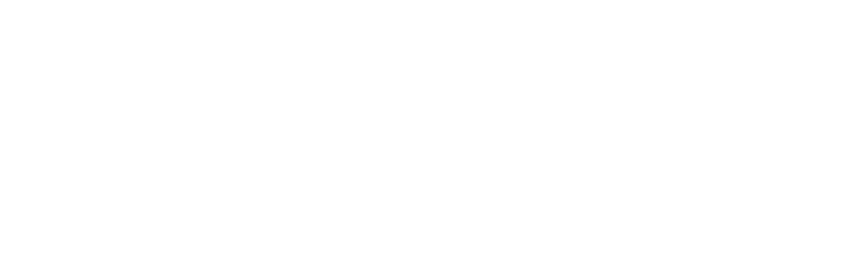
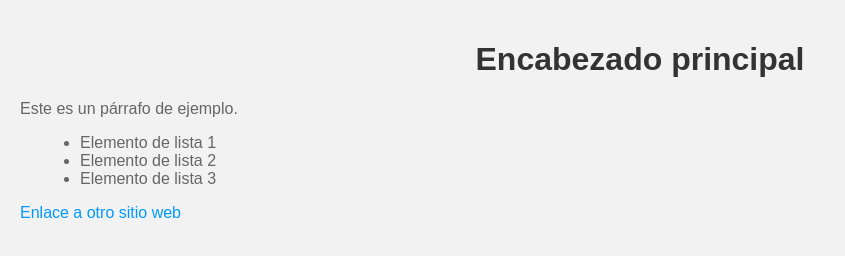
Before and after one commit to Solrac619/Maya-Zak, a plain HTML site: page index.html in a window 1280 px wide. Shown: the whole page, without its empty margins (0-845 px from the left). Drawn offline with Linux system fonts and the light colour scheme.

Commit message:
Se hacen los archivos

```diff
--- /dev/null
+++ b/Styles.css
@@ -0,0 +1,32 @@
+body {
+    font-family: Arial, sans-serif;
+    background-color: #f2f2f2;
+    margin: 0;
+    padding: 20px;
+  }
+
+  h1 {
+    color: #333;
+    text-align: center;
+  }
+
+  p {
+    color: #666;
+    font-size: 16px;
+  }
+
+  ul {
+    list-style-type: disc;
+    color: #666;
+    font-size: 16px;
+    margin-left: 20px;
+  }
+
+  a {
+    color: #0099ff;
+    text-decoration: none;
+  }
+
+  a:hover {
+    text-decoration: underline;
+  }
--- a/index.html
+++ b/index.html
@@ -4,9 +4,20 @@
     <meta charset="UTF-8">
     <meta http-equiv="X-UA-Compatible" content="IE=edge">
     <meta name="viewport" content="width=device-width, initial-scale=1.0">
+    <link rel="stylesheet" href="Styles.css">
     <title>Document</title>
 </head>
 <body>
+    <h1>Encabezado principal</h1>
 
+  <p>Este es un párrafo de ejemplo.</p>
+
+  <ul>
+    <li>Elemento de lista 1</li>
+    <li>Elemento de lista 2</li>
+    <li>Elemento de lista 3</li>
+  </ul>
+
+  <a href="https://www.google.com">Enlace a otro sitio web</a>
 </body>
 </html>
--- /dev/null
+++ b/script.js
@@ -0,0 +1 @@
+console.log("Hola, mundo");
```
